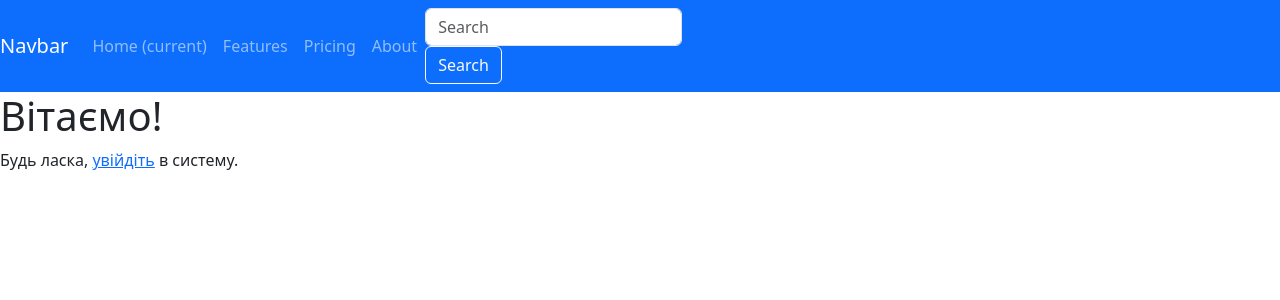
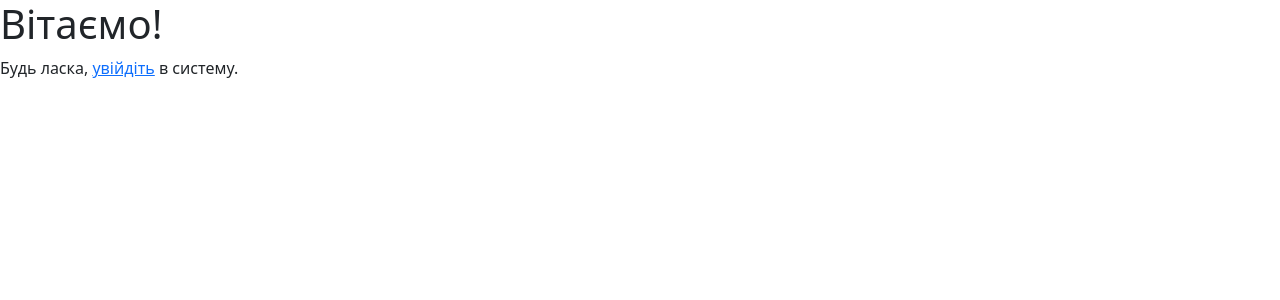
Before and after one commit to andriivanchenko/School-Management-System-Web, a Django app: page / in a window 1280 px wide. Shown: the top 300 px of the page. Run offline with Django 5.2, Linux system fonts and the light colour scheme.

Commit message:
fixed logout and removed navbar

```diff
--- a/SchoolManager/settings.py
+++ b/SchoolManager/settings.py
@@ -132,3 +132,6 @@ STATIC_URL = 'static/'
 # https://docs.djangoproject.com/en/5.1/ref/settings/#default-auto-field
 
 DEFAULT_AUTO_FIELD = 'django.db.models.BigAutoField'
+
+LOGIN_REDIRECT_URL = "home"
+LOGOUT_REDIRECT_URL = "home"
--- a/SchoolManager/urls.py
+++ b/SchoolManager/urls.py
@@ -15,12 +15,15 @@ Including another URLconf
     2. Add a URL to urlpatterns:  path('blog/', include('blog.urls'))
 """
 from django.contrib import admin
+from django.contrib.auth import get_user_model
 from django.urls import path, include
 from django.views.generic.base import TemplateView
+
+User = get_user_model()
 
 urlpatterns = [
     path("", TemplateView.as_view(template_name="home.html"), name="home"),
     path("admin/", admin.site.urls),
     path("users/", include("users.urls")),
-    path("users/", include("django.contrib.auth.urls")),
+    path("", include("django.contrib.auth.urls")),
 ]
--- a/templates/base.html
+++ b/templates/base.html
@@ -7,33 +7,7 @@
 <body>
     <header>
         {% block header %}
-            <nav class="navbar navbar-expand-lg navbar-dark bg-primary">
-                <a class="navbar-brand" href="#">Navbar</a>
-                <button class="navbar-toggler" type="button" data-toggle="collapse" data-target="#navbarColor02" aria-controls="navbarColor02" aria-expanded="false" aria-label="Toggle navigation">
-                  <span class="navbar-toggler-icon"></span>
-                </button>
 
-                <div class="collapse navbar-collapse" id="navbarColor02">
-                  <ul class="navbar-nav mr-auto">
-                    <li class="nav-item active">
-                      <a class="nav-link" href="#">Home <span class="sr-only">(current)</span></a>
-                    </li>
-                    <li class="nav-item">
-                      <a class="nav-link" href="#">Features</a>
-                    </li>
-                    <li class="nav-item">
-                      <a class="nav-link" href="#">Pricing</a>
-                    </li>
-                    <li class="nav-item">
-                      <a class="nav-link" href="#">About</a>
-                    </li>
-                  </ul>
-                  <form class="form-inline">
-                    <input class="form-control mr-sm-2" type="search" placeholder="Search" aria-label="Search">
-                    <button class="btn btn-outline-light my-2 my-sm-0" type="submit">Search</button>
-                  </form>
-                </div>
-              </nav>
         {% endblock %}
     </header>
     <main>
--- a/templates/home.html
+++ b/templates/home.html
@@ -5,7 +5,10 @@
     {% if user.is_authenticated %}
         <h1>Вітаємо, {{ user.username }}!</h1>
         <p>Ви увійшли в систему.</p>
-        <p><a href="{% url 'logout' %}">Log Out</a></p>
+        <form method="post" action="{% url 'logout' %}">
+            {% csrf_token %}
+            <button type="submit">Log Out</button>
+        </form>
     {% else %}
         <h1>Вітаємо!</h1>
         <p>Будь ласка, <a href="{% url 'login' %}">увійдіть</a> в систему.</p>
--- a/users/urls.py
+++ b/users/urls.py
@@ -5,5 +5,5 @@ from django.urls import path
 
 urlpatterns = [
     path("login", LoginView.as_view(), name="login"),
-    path("logout", LogoutView.as_view(), name="logout"),
+    path('logout/', LogoutView.as_view(), name='logout'),
 ]
```
Also changed, not shown: 1 other file.
